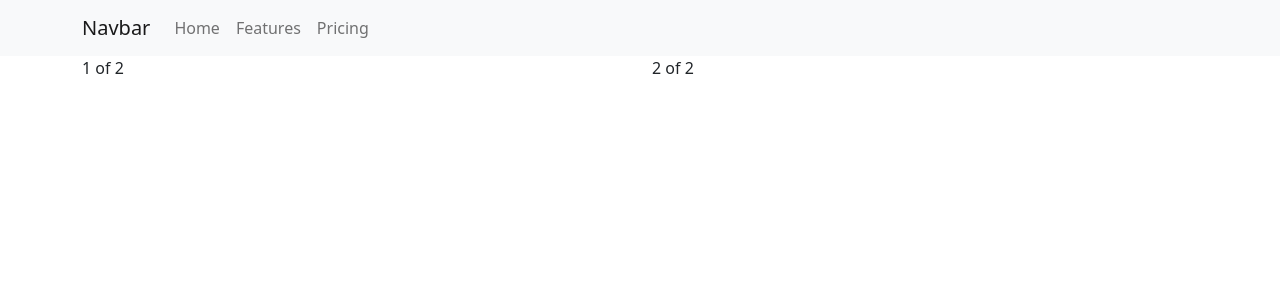
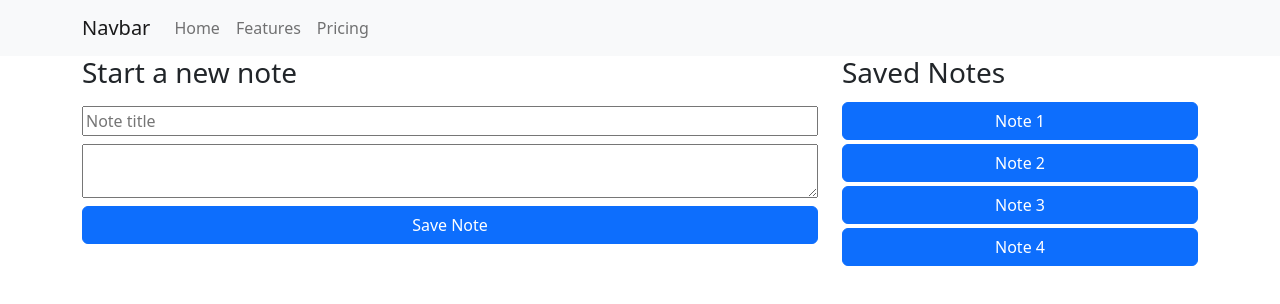
Before and after one commit to argounova/forgetful-elephant, a React (Create React App) app: page / in a window 1280 px wide. Shown: the top 304 px of the page. Built offline with nearby package versions, Linux system fonts and the light colour scheme.

Commit message:
added react bootstrap elements to home page

```diff
--- a/src/Pages/Home/index.js
+++ b/src/Pages/Home/index.js
@@ -2,6 +2,8 @@ import React from 'react';
 import Container from 'react-bootstrap/Container';
 import Row from 'react-bootstrap/Row';
 import Col from 'react-bootstrap/Col';
+import Button from 'react-bootstrap/Button';
+import Stack from 'react-bootstrap/Stack';
 import '../../Assets/Styles/home.css';
 import Navigation from '../../Components/Navigation';
 
@@ -14,8 +16,23 @@ function Home() {
             <Container fluid>
                 <Container>
                     <Row>
-                        <Col>1 of 2</Col>
-                        <Col>2 of 2</Col>
+                        <Col xs={12} md={8}>
+                            <Stack gap={2}>
+                                <h3>Start a new note</h3>
+                                <input placeholder='Note title'></input>
+                                <textarea></textarea>
+                                <Button variant='primary'>Save Note</Button>
+                            </Stack>
+                        </Col>
+                        <Col xs={12} md={4}>
+                            <Stack gap={1}>
+                                <h3>Saved Notes</h3>
+                                <Button variant='primary'>Note 1</Button>
+                                <Button variant='primary'>Note 2</Button>
+                                <Button variant='primary'>Note 3</Button>
+                                <Button variant='primary'>Note 4</Button>
+                            </Stack>
+                        </Col>
                     </Row>
                 </Container>
             </Container>
```
Also changed, not shown: src/App.js (+0 -11 lines), src/Pages/Note/index.js (added).
